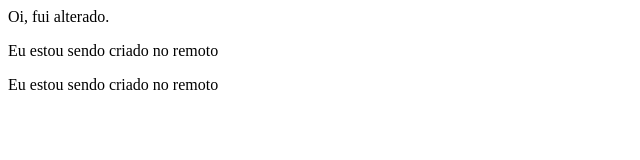
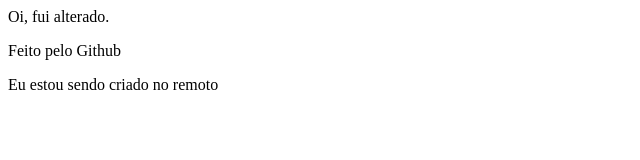
Before and after one commit to MayaraRocha95/reprograma-02, a plain HTML site: page index.html in a window 1280 px wide. Shown: the full height of the page, 0-640 px from the left. Drawn offline with Linux system fonts and the light colour scheme.

Commit message:
commit feito pelo github

```diff
--- a/index.html
+++ b/index.html
@@ -8,7 +8,7 @@
 </head>
 <body>
   Oi, fui alterado.
-  <p> Eu estou sendo criado no remoto</p>
+  <p> Feito pelo Github</p>
   <p> Eu estou sendo criado no remoto</p>
 </body>
 </html>
```
